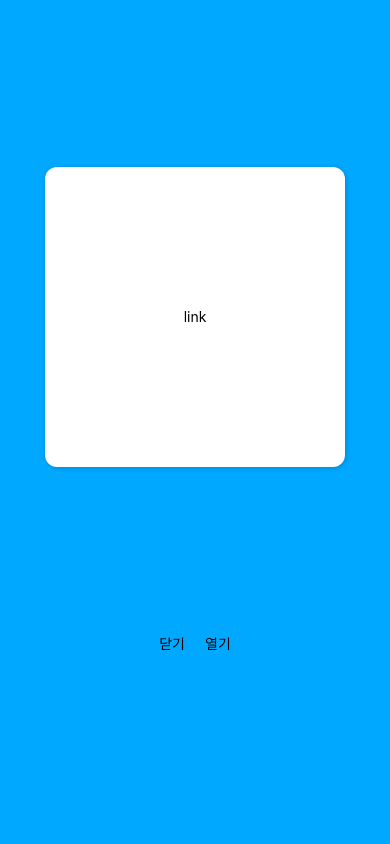
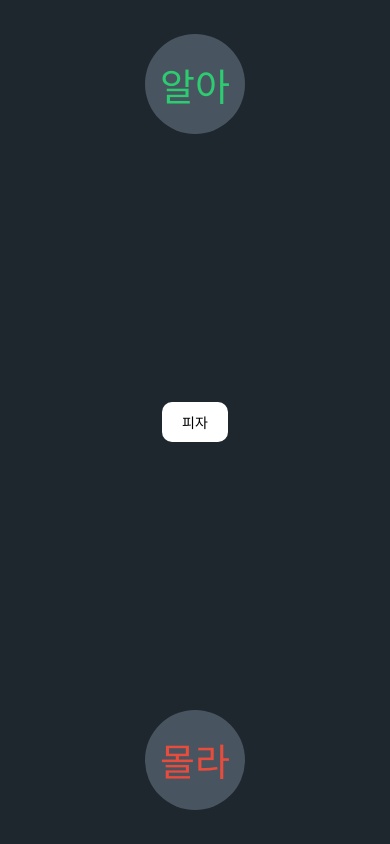
Before and after one commit to Roen77/rn_nmd_ani, a React Native app: screen / in a window 390 px wide. Built offline with nearby package versions, Linux system fonts and the light colour scheme.

Commit message:
드래그 앤 드롭 애니메이션1

```diff
--- a/App.js
+++ b/App.js
@@ -12,147 +12,139 @@ import {
   ViewBase,
 } from 'react-native';
 import styled from 'styled-components/native';
-import icon from './icon';
+
+const BLACK_COLOR = '#1e272e';
+const GREY = '#485460';
+const GREEN = '#2ecc71';
+const RED = '#e74c3c';
 
 const Container = styled.View`
   flex: 1;
+  background-color: ${BLACK_COLOR};
+`;
+
+const Edge = styled.View`
+  flex: 1;
   justify-content: center;
   align-items: center;
-  background-color: #00a8ff;
+`;
+const WordContainer = styled(Animated.createAnimatedComponent(View))`
+  width: 100px;
+  height: 100px;
+  justify-content: center;
+  align-items: center;
+  background-color: ${GREY};
+  border-radius: 50px;
 `;
 
-const Card = styled(Animated.createAnimatedComponent(View))`
-  background-color: white;
-  width: 300px;
-  height: 300px;
-  justify-content: center;
-  align-items: center;
-  border-radius: 12px;
-  box-shadow: 1px 1px 5px rgba(0, 0, 0, 0.2);
-  position: absolute;
+const Word = styled.Text`
+  font-size: 38px;
+  font-weight: 500;
+  color: ${props => props.color};
 `;
-
-const Btn = styled.TouchableOpacity`
-  margin: 0px 10px;
-`;
-
-const BtnContainer = styled.View`
-  flex-direction: row;
-  flex: 1;
-`;
-
-const CardContainer = styled.View`
+const Center = styled.View`
   flex: 3;
   justify-content: center;
   align-items: center;
+  z-index: 10;
 `;
-
+const IconCard = styled(Animated.createAnimatedComponent(View))`
+  background-color: white;
+  padding: 10px 20px;
+  border-radius: 10px;
+  z-index: 10;
+  position: absolute;
+`;
 export default function App() {
-  // Values
+  const opacity = useRef(new Animated.Value(1)).current;
   const scale = useRef(new Animated.Value(1)).current;
-  const position = useRef(new Animated.Value(0)).current;
-  const rotation = position.interpolate({
-    inputRange: [-250, 250],
-    outputRange: ['-15deg', '15deg'],
-    //한계를 넘어도 작동
-    // extrapolate: 'extend',
-    // extrapolate: 'identity',
-    //시작과 끝점이 있어서 한계점이넘거가면 작동하지않음
-    // extrapolate: 'clamp',
+  const position = useRef(new Animated.ValueXY({x: 0, y: 0})).current;
+  const scaleOne = position.y.interpolate({
+    //작은게 앞에와야함
+    inputRange: [-300, -80],
+    outputRange: [2, 1],
+    extrapolate: 'clamp',
   });
-  // position.addListener(() =>
-  //   console.log('posiiton:', position, 'rotate', rotation),
-  // );
-
-  const secondScale = position.interpolate({
-    inputRange: [-300, 0, 300],
-    outputRange: [1, 0.7, 1],
+  const scaleTwo = position.y.interpolate({
+    inputRange: [80, 300],
+    outputRange: [1, 2],
     extrapolate: 'clamp',
   });
   // Animations
+
+  const onPressIn = Animated.spring(scale, {
+    toValue: 0.9,
+    useNativeDriver: true,
+  });
   const onPressOut = Animated.spring(scale, {
     toValue: 1,
     useNativeDriver: true,
   });
-  const onPressIn = Animated.spring(scale, {
-    toValue: 0.95,
-    useNativeDriver: true,
-  });
-  const goCenter = Animated.spring(position, {
+  const goHome = Animated.spring(position, {
     toValue: 0,
     useNativeDriver: true,
   });
-  const goLeft = Animated.spring(position, {
-    toValue: -500,
-    tension: 5,
-    useNativeDriver: true,
-    restDisplacementThreshold: 100,
-    restSpeedThreshold: 100,
-  });
-  const goRight = Animated.spring(position, {
-    toValue: 500,
-    tension: 5,
+  const onDropScale = Animated.timing(scale, {
+    toValue: 0,
+    duration: 50,
+    easing: Easing.linear,
     useNativeDriver: true,
   });
+  const onDropOpacity = Animated.timing(opacity, {
+    toValue: 0,
+    duration: 50,
+    easing: Easing.linear,
+    useNativeDriver: true,
+  });
+  // Pan Responders
   const panResponder = useRef(
     PanResponder.create({
       onStartShouldSetPanResponder: () => true,
-      onPanResponderMove: (_, {dx}) => {
-        position.setValue(dx);
+      onPanResponderMove: (_, {dx, dy}) => {
+        position.setValue({x: dx, y: dy});
       },
-      onPanResponderGrant: () => onPressIn.start(),
-      onPanResponderRelease: (_, {dx}) => {
-        if (dx < -250) {
-          goLeft.start(onDismiss);
-        } else if (dx > 250) {
-          goRight.start(onDismiss);
+      onPanResponderGrant: () => {
+        onPressIn.start();
+      },
+      onPanResponderRelease: (_, {dy}) => {
+        if (dy < -250 || dy > 250) {
+          Animated.sequence([
+            Animated.parallel([onDropScale, onDropOpacity]),
+            Animated.timing(position, {
+              toValue: 0,
+              duration: 50,
+              easing: Easing.linear,
+              useNativeDriver: true,
+            }),
+          ]).start();
         } else {
-          Animated.parallel([onPressOut, goCenter]).start();
+          Animated.parallel([onPressOut, goHome]).start();
         }
       },
     }),
   ).current;
 
-  //State
-  const [index, setIndex] = useState(0);
-  const onDismiss = () => {
-    scale.setValue(1);
-    setIndex(prev => prev + 1);
-    position.setValue(0);
-  };
-
-  const closePress = () => {
-    goLeft.start(onDismiss);
-  };
-  const checkPress = () => {
-    goRight.start(onDismiss);
-  };
-
   return (
     <Container>
-      <CardContainer>
-        <Card
-          // {...panResponder.panHandlers} 여기도 추가하면 무한으로 됨
-          style={{transform: [{scale: secondScale}]}}>
-          <Text>{icon[index + 1]}</Text>
-        </Card>
-        <Card
+      <Edge>
+        <WordContainer style={{transform: [{scale: scaleOne}]}}>
+          <Word color={GREEN}>알아</Word>
+        </WordContainer>
+      </Edge>
+      <Center>
+        <IconCard
           {...panResponder.panHandlers}
           style={{
-            transform: [{scale}, {translateX: position}, {rotateZ: rotation}],
+            transform: [...position.getTranslateTransform(), {scale}],
           }}>
-          <Text>{icon[index]}</Text>
-        </Card>
-      </CardContainer>
-      <BtnContainer>
-        <Btn onPress={closePress}>
-          <Text>닫기</Text>
-        </Btn>
-        <Btn onPress={checkPress}>
-          {/* <Ionicons name="checkmark-circle" color="white" size={58} /> */}
-          <Text>열기</Text>
-        </Btn>
-      </BtnContainer>
+          <Text>피자</Text>
+        </IconCard>
+      </Center>
+      <Edge>
+        <WordContainer style={{transform: [{scale: scaleTwo}]}}>
+          <Word color={RED}>몰라</Word>
+        </WordContainer>
+      </Edge>
     </Container>
   );
 }
```
Also changed, not shown: preApp.js (added, +158 -0 lines).
